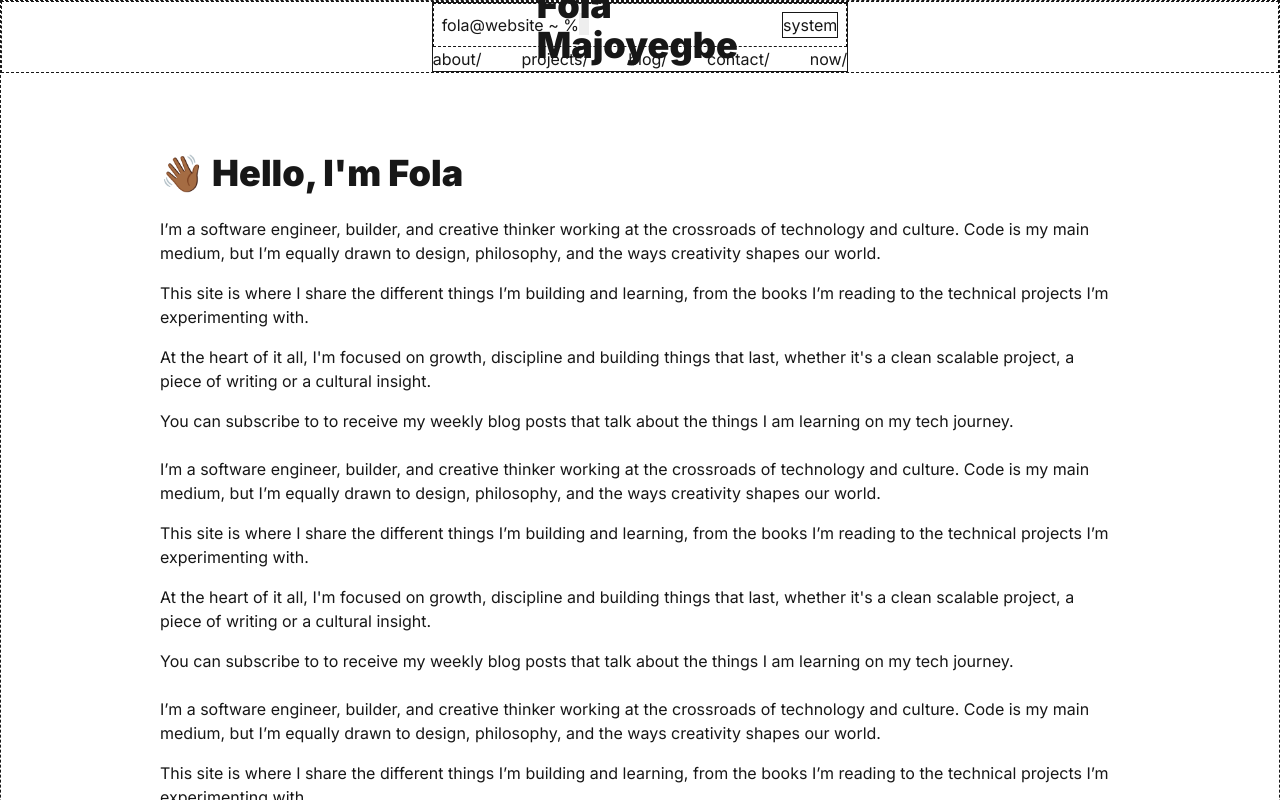
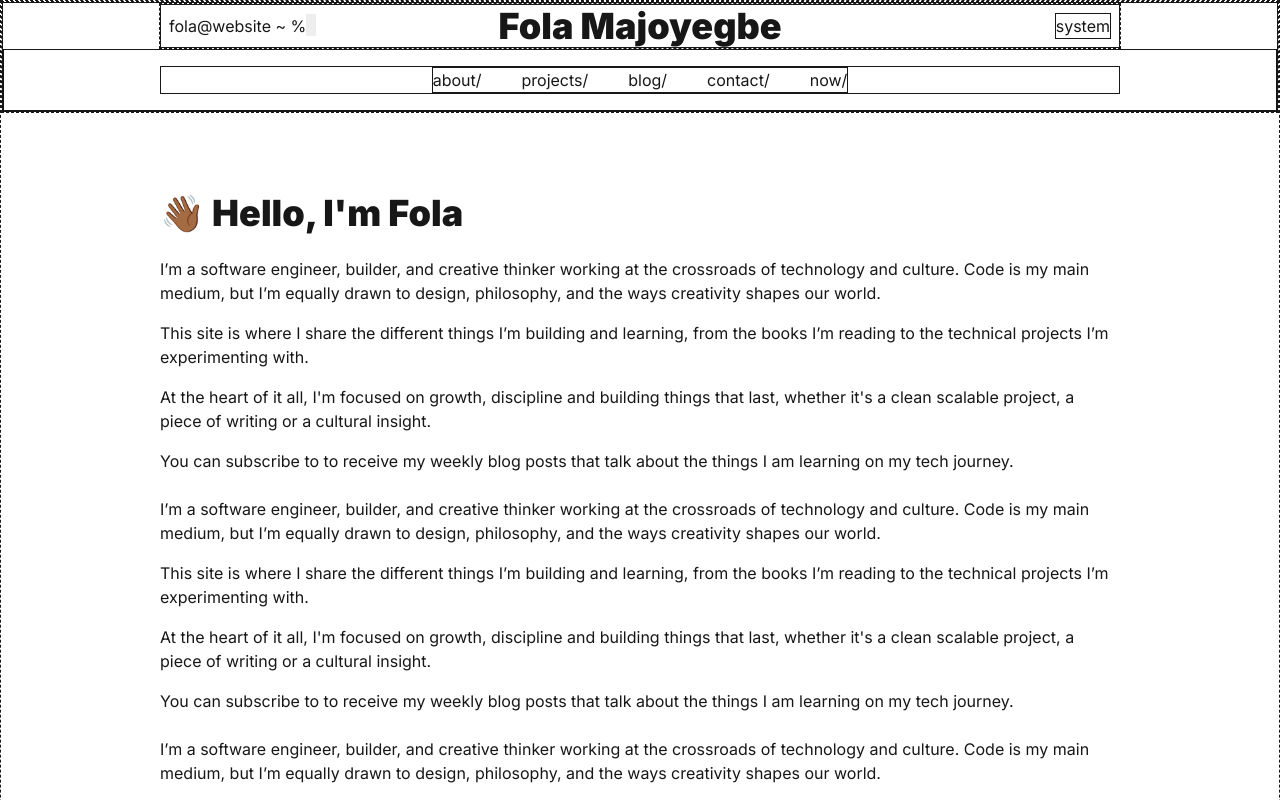
Before and after one commit to Folamajo/portfolio, a Next.js app: page / in a window 1280 px wide. Shown: the top 800 px of the page. Built offline with nearby package versions, Linux system fonts and the light colour scheme.

Commit message:
Css for header

```diff
--- a/src/components/Header/Header.tsx
+++ b/src/components/Header/Header.tsx
@@ -23,8 +23,8 @@ const Header = () => {
 
 
    return (
-         <div className=' border flex flex-col items-center   bg-white text=black dark:bg-gray-800 dark:text-white transition-all duration-300'>
-            <div ref = {elementToObserveRef} className="border border-dashed w-full">
+         <div className=' border flex flex-col items-center w-full bg-white text=black dark:bg-gray-800 dark:text-white transition-all duration-300'>
+            <div ref = {elementToObserveRef} className="border border-dashed ">
                <Name pageName={pageName}/>
             </div>
 
--- a/src/components/Header/Menu.tsx
+++ b/src/components/Header/Menu.tsx
@@ -13,15 +13,14 @@ type MenuProps ={
 const Menu = ({ setPageName } : MenuProps) => {
    const observer = useContext(ObserverContext)
    return (
-      <div className= ''>
-
-
-         <div>
+      <div className= 'border w-full flex justify-center py-4'>
+         <div className="flex border w-[60em] justify-center">
             {
-               !observer?.isInView ? <div>Fola Majoyegbe</div> : ""
+               !observer?.isInView ? <div className="">Fola Majoyegbe</div> : ""
             }
 
-            <ul className='flex gap-10'>
+            <div className=" border">
+               <ul className='flex gap-10'>
                <li>
                   <Link href='/about'
                         onMouseEnter={()=>setPageName('cd about')}
@@ -53,6 +52,9 @@ const Menu = ({ setPageName } : MenuProps) => {
                   >now<span>/</span></Link></li>
 
             </ul>
+
+            </div>
+
          </div>
 
 
--- a/src/components/Header/Name.tsx
+++ b/src/components/Header/Name.tsx
@@ -19,7 +19,7 @@ const Name = ({ pageName } : NameProps) => {
 
 
    return (
-      <div className=' p-2 flex items-center justify-between  w-full relative'>
+      <div className='border p-2 flex items-center justify-between  w-[60em] relative'>
          <div className=' flex w-[18em]'>
             <p>fola@website {cleanedPathName ? cleanedPathName : '~'} %</p> <p>{pageName}</p> <p></p><div className='blinking_cursor'></div>
          </div>
@@ -34,7 +34,7 @@ const Name = ({ pageName } : NameProps) => {
 
          <div className=' ml-auto ' >
             <button className = "border ml-auto">
-               {/* Work on this tomorrow */}
+
                {theme}
             </button>
          </div>
```
Also changed, not shown: src/app/context/ObserverProvider.tsx (+5 -10 lines).
